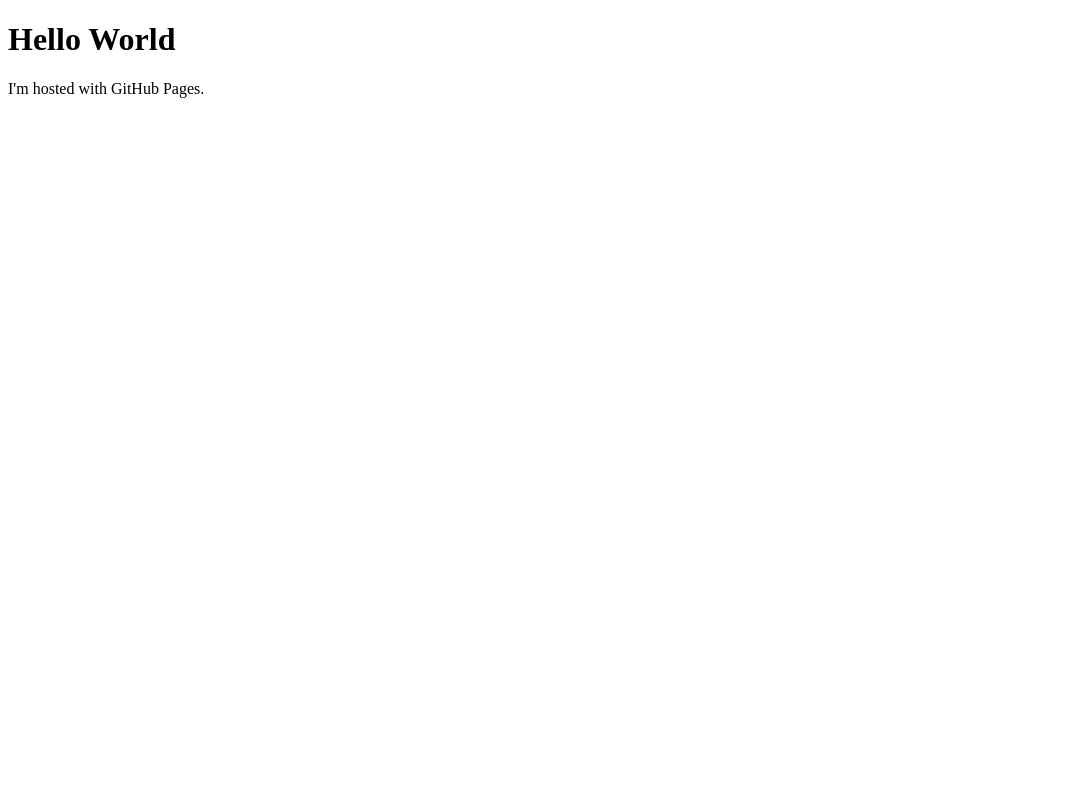
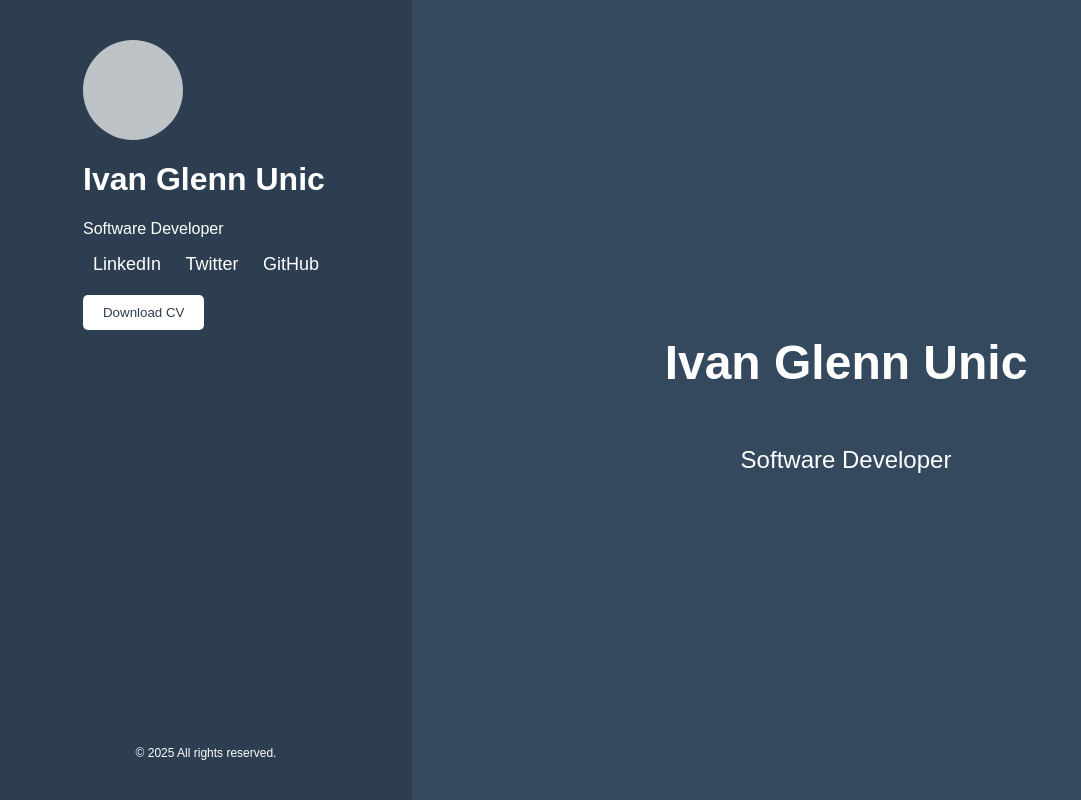
Before and after one commit to ivanglennunic/iamivanunic, a plain HTML site: page index.html in a window 1280 px wide. Shown: the whole page, without its empty margins (0-1081 px from the left). Drawn offline with Linux system fonts and the light colour scheme.

Commit message:
Update index.html

```diff
--- a/index.html
+++ b/index.html
@@ -1,12 +1,83 @@
 <!DOCTYPE html>
 <html lang="en">
 <head>
-    <meta charset="UTF-8">
-    <meta name="viewport" content="width=device-width, initial-scale=1.0">
-    <title>I am Ivan Unic</title>
+  <meta charset="UTF-8" />
+  <meta name="viewport" content="width=device-width, initial-scale=1.0"/>
+  <title>Ivan Glenn Unic - Software Developer</title>
+  <style>
+    body {
+      margin: 0;
+      font-family: Arial, sans-serif;
+      display: flex;
+      height: 100vh;
+    }
+    .sidebar {
+      background-color: #2c3e50;
+      color: white;
+      width: 30%;
+      padding: 40px 20px;
+      display: flex;
+      flex-direction: column;
+      align-items: center;
+      justify-content: space-between;
+    }
+    .main-content {
+      background-color: #34495e;
+      color: white;
+      width: 70%;
+      display: flex;
+      align-items: center;
+      justify-content: center;
+      font-size: 24px;
+      flex-direction: column;
+    }
+    .profile-pic {
+      width: 100px;
+      height: 100px;
+      border-radius: 50%;
+      background-color: #bdc3c7;
+      margin-bottom: 20px;
+    }
+    .social-icons a {
+      margin: 0 10px;
+      color: white;
+      text-decoration: none;
+      font-size: 18px;
+    }
+    .download-btn {
+      background-color: white;
+      color: #2c3e50;
+      border: none;
+      padding: 10px 20px;
+      border-radius: 5px;
+      cursor: pointer;
+      margin-top: 20px;
+    }
+    footer {
+      font-size: 12px;
+      text-align: center;
+      margin-top: 40px;
+    }
+  </style>
 </head>
 <body>
-    <h1>Hello World</h1>
-    <p>I'm hosted with GitHub Pages.</p>
+  <div class="sidebar">
+    <div>
+      <div class="profile-pic"></div>
+      <h1>Ivan Glenn Unic</h1>
+      <p>Software Developer</p>
+      <div class="social-icons">
+        <a href="#">LinkedIn</a>
+        <a href="#">Twitter</a>
+        <a href="#">GitHub</a>
+      </div>
+      <button class="download-btn">Download CV</button>
+    </div>
+    <footer>© 2025 All rights reserved.</footer>
+  </div>
+  <div class="main-content">
+    <h1>Ivan Glenn Unic</h1>
+    <p>Software Developer</p>
+  </div>
 </body>
 </html>
```
